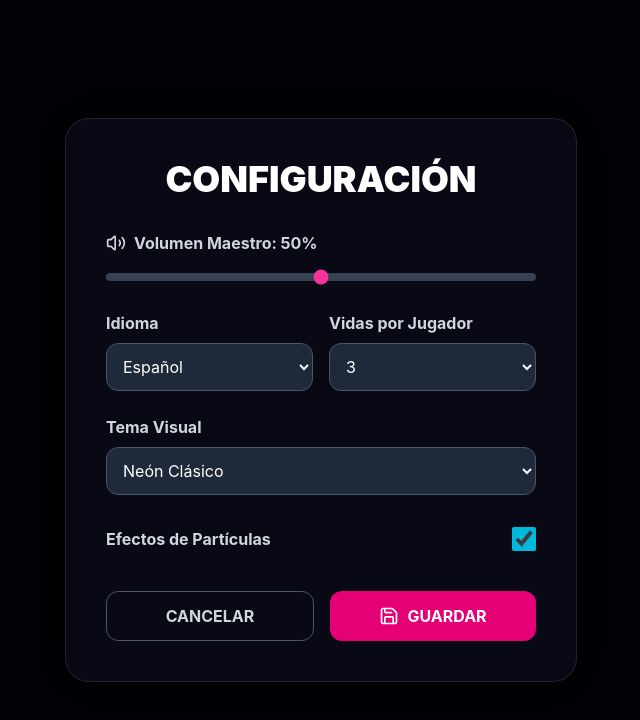
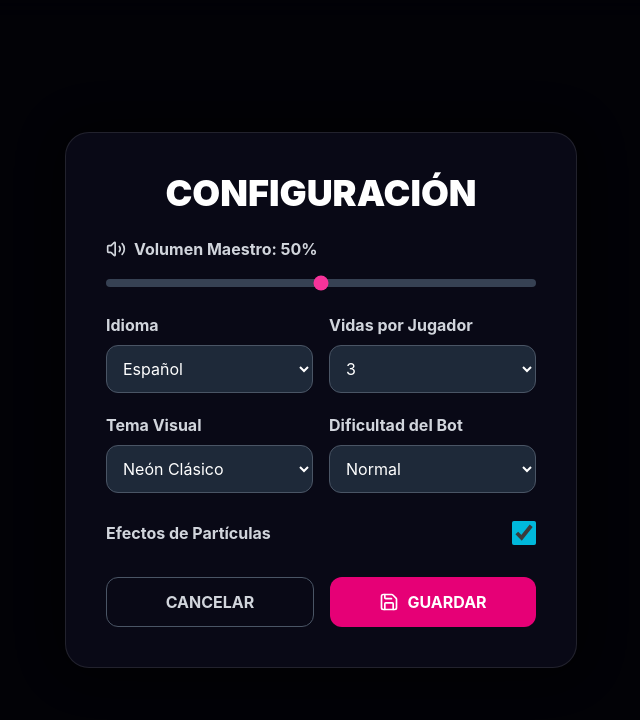
Before and after one commit to LavenderEdit/beat-bouncers, a React (Vite) app: page / in a window 1280 px wide. Both pictures are taken after a click on the button "CONFIGURACIÓN". Shown: the top 720 px of the page, without its empty margins (319-959 px from the left). Built offline with nearby package versions, Linux system fonts and the light colour scheme.

Commit message:
feat: added new config for bot difficulty

```diff
--- a/src/components/ui/SettingsMenu.jsx
+++ b/src/components/ui/SettingsMenu.jsx
@@ -16,9 +16,9 @@ export default function SettingsMenu({ settings, setSettings, setAppState }) {
     return (
         <div className="absolute inset-0 flex flex-col items-center justify-center z-10 bg-black/60 backdrop-blur-md">
             <div className="bg-[#0a0a19]/90 border border-white/10 p-10 rounded-3xl shadow-[0_0_50px_rgba(0,0,0,0.8)] max-w-lg w-full text-center">
-                <h2 className="text-4xl font-black mb-8 text-white">{t.settings}</h2>
+                <h2 className="text-4xl font-black mb-6 text-white">{t.settings}</h2>
 
-                <div className="flex flex-col gap-6 text-left mb-10">
+                <div className="flex flex-col gap-5 text-left mb-8">
 
                     {/* Volumen */}
                     <div>
@@ -48,6 +48,7 @@ export default function SettingsMenu({ settings, setSettings, setAppState }) {
                         </div>
                     </div>
 
+                    <div className="grid grid-cols-2 gap-4">
                         {/* Tema Visual */}
                         <div>
                             <label className="text-gray-300 font-bold mb-2 block">{t.theme}</label>
@@ -56,6 +57,16 @@ export default function SettingsMenu({ settings, setSettings, setAppState }) {
                                 <option value="matrix">{t.themeMatrix}</option>
                                 <option value="blood">{t.themeBlood}</option>
                             </select>
+                        </div>
+                        {/* Dificultad del Bot */}
+                        <div>
+                            <label className="text-gray-300 font-bold mb-2 block">{t.botDifficulty}</label>
+                            <select value={localSet.botDifficulty} onChange={(e) => setLocalSet({ ...localSet, botDifficulty: e.target.value })} className="w-full bg-gray-800 text-white border border-gray-600 rounded-xl p-3 outline-none">
+                                <option value="easy">{t.diffEasy}</option>
+                                <option value="normal">{t.diffNormal}</option>
+                                <option value="hard">{t.diffHard}</option>
+                            </select>
+                        </div>
                     </div>
 
                     {/* Partículas */}
--- a/src/game/core/GameEngine.js
+++ b/src/game/core/GameEngine.js
@@ -53,8 +53,10 @@ export class GameEngine {
     }
 
     async initAudio(sourceType, isP2Bot, file = null) {
-        this.player1 = new Player('p1', '#ff00ff', this.canvas.width * 0.25, { up: 'KeyW', left: 'KeyA', right: 'KeyD' }, false, this, this.settings.lives);
-        this.player2 = new Player('p2', '#00ffff', this.canvas.width * 0.75, { up: 'ArrowUp', left: 'ArrowLeft', right: 'ArrowRight' }, isP2Bot, this, this.settings.lives);
+        this.player1 = new Player('p1', '#ff00ff', this.canvas.width * 0.25, { up: 'KeyW', left: 'KeyA', right: 'KeyD' }, false, this, this.settings.lives, 'normal');
+
+        this.player2 = new Player('p2', '#00ffff', this.canvas.width * 0.75, { up: 'ArrowUp', left: 'ArrowLeft', right: 'ArrowRight' }, isP2Bot, this, this.settings.lives, this.settings.botDifficulty);
+
         this.platforms = Array.from({ length: NUM_PLATFORMS }, (_, i) => new Platform(i, this.canvas.width, this.canvas.height));
         this.items = [];
         this.particles = [];
--- a/src/game/entities/Player.js
+++ b/src/game/entities/Player.js
@@ -2,7 +2,7 @@ import { GRAVITY, TERMINAL_VELOCITY } from '../../config/constants';
 import { Particle } from './Particle';
 
 export class Player {
-    constructor(id, color, startX, controls, isBot, engine, maxLives) {
+    constructor(id, color, startX, controls, isBot, engine, maxLives, botDifficulty = 'normal') {
         this.id = id;
         this.engine = engine;
         this.width = 35;
@@ -14,6 +14,7 @@ export class Player {
         this.color = color;
         this.controls = controls;
         this.isBot = isBot;
+        this.botDifficulty = botDifficulty;
 
         this.speed = 8;
         this.jumpForce = -15;
@@ -74,20 +75,42 @@ export class Player {
 
     doBotLogic(opp) {
         let targetX = this.engine.canvas.width / 2;
-        if (opp.lives > 0 && !opp.respawning) targetX = opp.x;
 
-        let closestItem = this.engine.items.find(i => i.active && i.y > 0);
-        if (closestItem && this.percentage > 30) targetX = closestItem.x;
+        let trackingDistance = 20;
+        let speedMult = 1.0;
+        let jumpReaction = 0.1;
+        let itemAgro = 30;
 
-        if (targetX < this.x - 20) this.vx -= 1;
-        else if (targetX > this.x + 20) this.vx += 1;
+        if (this.botDifficulty === 'easy') {
+            trackingDistance = 60;
+            speedMult = 0.6;
+            jumpReaction = 0.4;
+            itemAgro = 60;
+        } else if (this.botDifficulty === 'hard') {
+            trackingDistance = 5;
+            speedMult = 1.4;
+            jumpReaction = 0.0;
+            itemAgro = 10;
+        }
+
+        if (this.botDifficulty === 'easy' && Math.random() < 0.02) {
+            targetX = this.x; // Se queda quieto
+        } else {
+            if (opp.lives > 0 && !opp.respawning) targetX = opp.x;
+
+            let closestItem = this.engine.items.find(i => i.active && i.y > 0);
+            if (closestItem && this.percentage > itemAgro) targetX = closestItem.x;
+        }
+
+        if (targetX < this.x - trackingDistance) this.vx -= 1 * speedMult;
+        else if (targetX > this.x + trackingDistance) this.vx += 1 * speedMult;
 
         let platformBelow = this.engine.platforms.find(p => this.x > p.x - 20 && this.x < p.x + p.width + 20 && p.targetY > 0 && p.targetY < this.engine.canvas.height);
         let dangerFalling = this.y > this.engine.canvas.height - 200 && !platformBelow;
         let enemyAbove = (opp.lives > 0 && opp.y < this.y - 100 && Math.abs(opp.x - this.x) < 100);
 
         if (dangerFalling || enemyAbove) {
-            if ((this.isGrounded || this.jumps > 0) && Math.random() > 0.1) {
+            if ((this.isGrounded || this.jumps > 0) && Math.random() > jumpReaction) {
                 this.vy = this.jumpForce;
                 this.isGrounded = false;
                 this.jumps--;
--- a/src/utils/i18n.js
+++ b/src/utils/i18n.js
@@ -17,6 +17,10 @@ export const translations = {
         themeNeon: "Neón Clásico",
         themeMatrix: "Matrix",
         themeBlood: "Luna de Sangre",
+        botDifficulty: "Dificultad del Bot",
+        diffEasy: "Fácil",
+        diffNormal: "Normal",
+        diffHard: "Difícil",
         cancel: "CANCELAR",
         save: "GUARDAR",
         erratic: "¡TERRENO ERRÁTICO!",
@@ -47,6 +51,10 @@ export const translations = {
         themeNeon: "Classic Neon",
         themeMatrix: "Matrix",
         themeBlood: "Blood Moon",
+        botDifficulty: "Bot Difficulty",
+        diffEasy: "Easy",
+        diffNormal: "Normal",
+        diffHard: "Hard",
         cancel: "CANCEL",
         save: "SAVE",
         erratic: "ERRATIC TERRAIN!",
--- a/src/utils/storage.js
+++ b/src/utils/storage.js
@@ -5,7 +5,8 @@ export const defaultSettings = {
     language: 'es',
     particles: true,
     lives: 3,
-    theme: 'neon'
+    theme: 'neon',
+    botDifficulty: 'normal'
 };
 
 export const loadSettings = () => {
```
Lines whose indentation alone changed are shown as unchanged.
